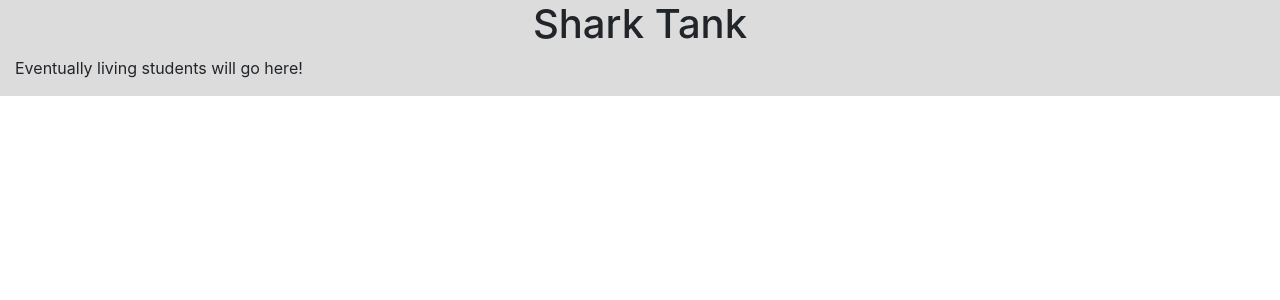
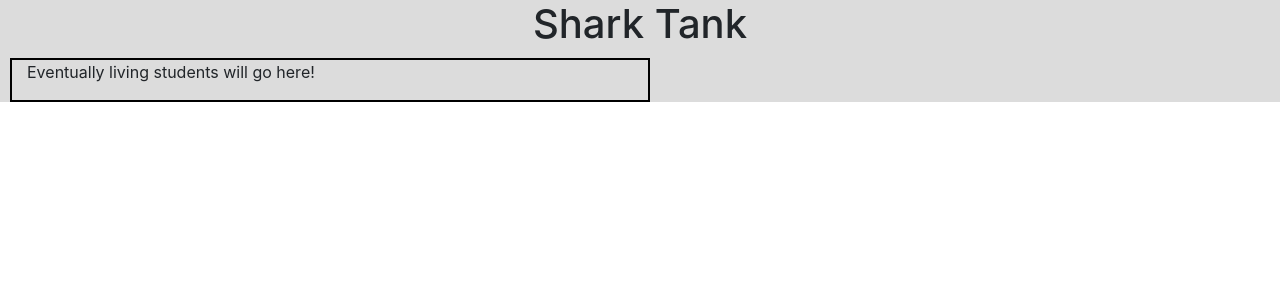
Before and after one commit to maggieisgreene/shark-attack, a React (Create React App) app: page / in a window 1280 px wide. Shown: the top 300 px of the page. Built offline with nearby package versions, Linux system fonts and the light colour scheme.

Commit message:
Shark tank prints to the page

```diff
--- a/src/components/SharkTank/SharkTank.js
+++ b/src/components/SharkTank/SharkTank.js
@@ -1,4 +1,6 @@
 import React from 'react';
+
+import './SharkTank.scss';
 
 class SharkTank extends React.Component {
   render() {
--- a/src/components/SharkTank/SharkTank.scss
+++ b/src/components/SharkTank/SharkTank.scss
@@ -0,0 +1,4 @@
+.sharkTank {
+  border: 2px black solid;
+  margin: 10px;
+}
```
